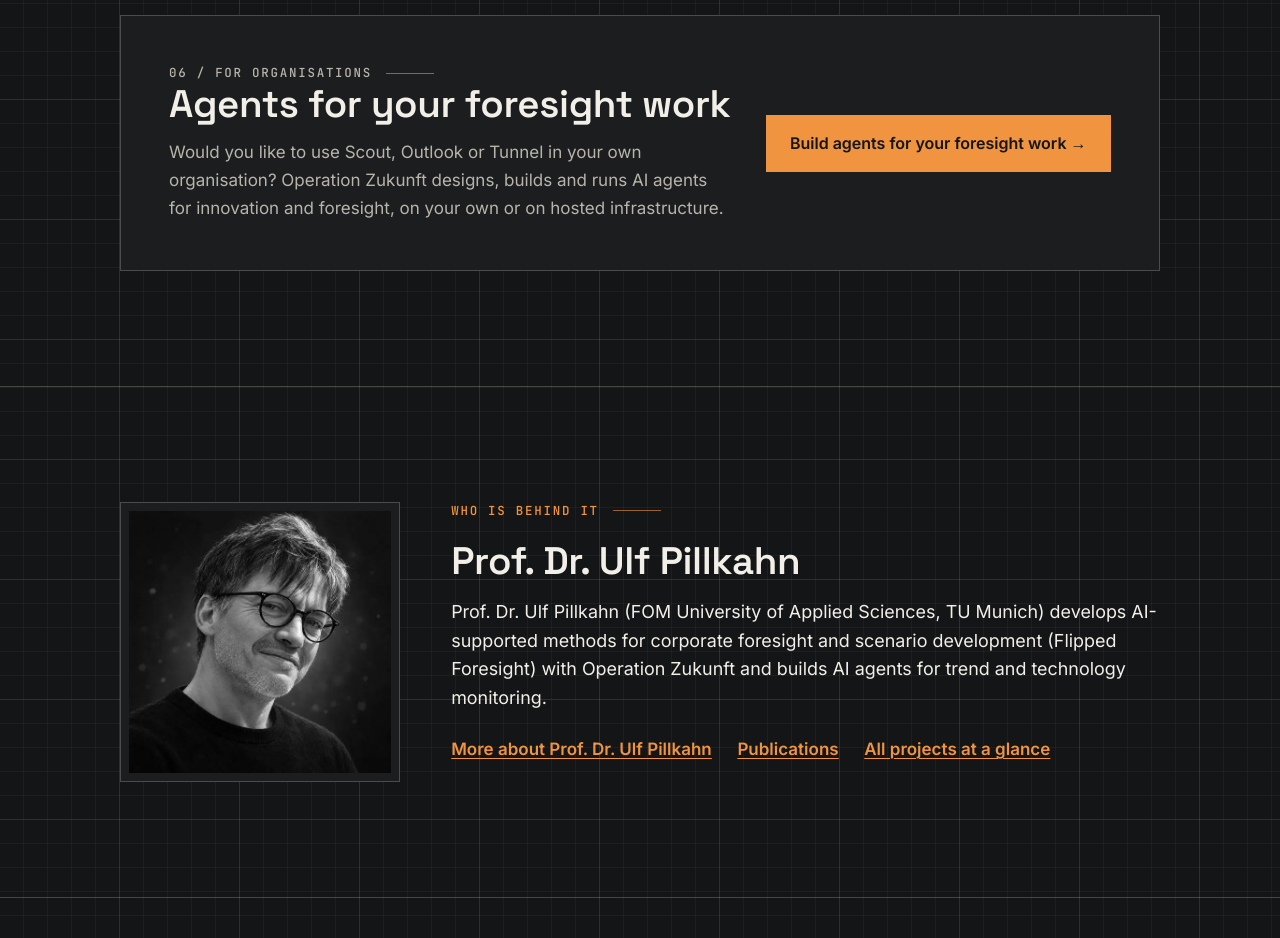
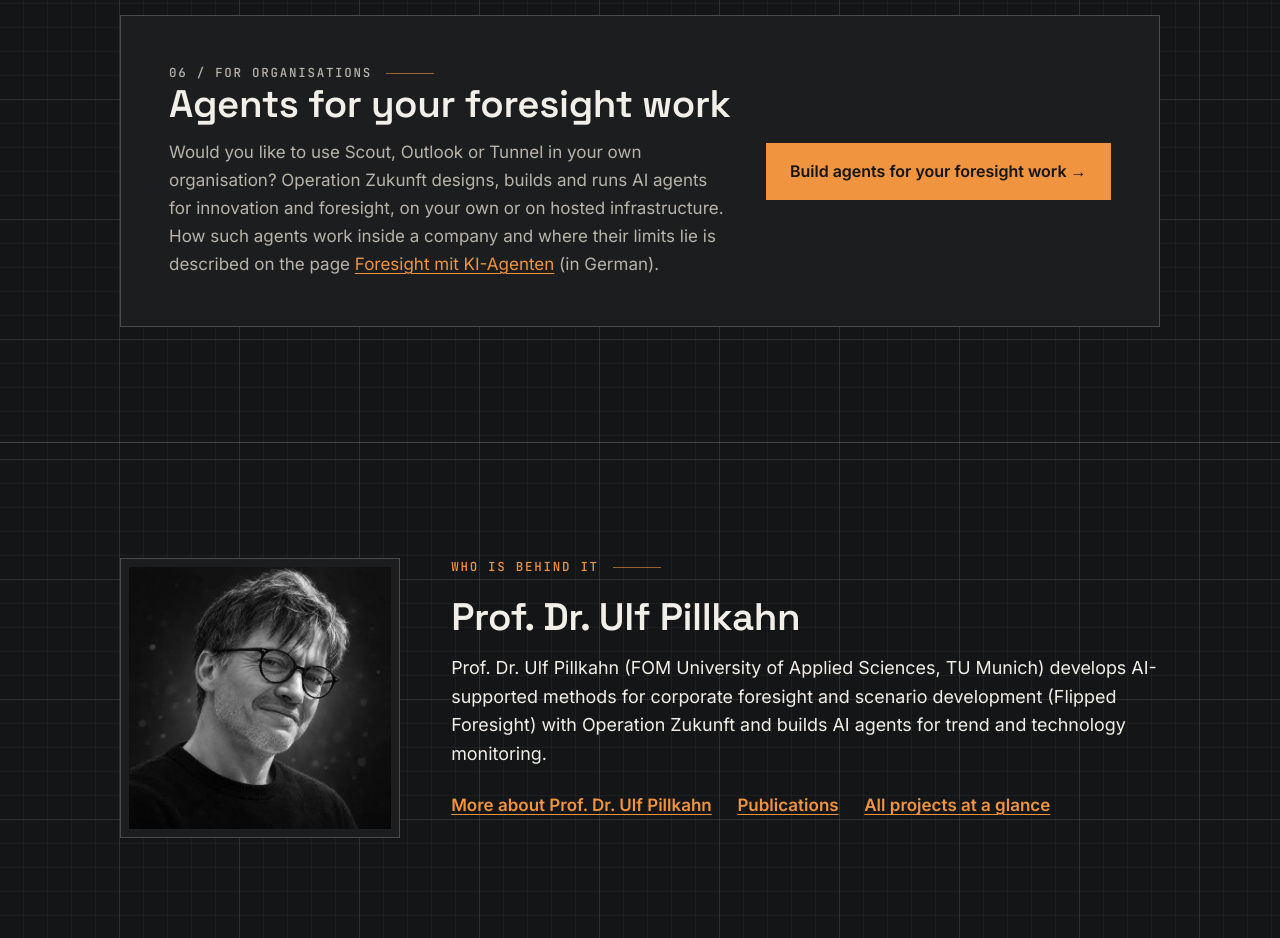
Before and after one commit to ulfpillkahn-alt/agentic-foresight.com, a plain HTML site: page en/index.html in a window 1280 px wide. Shown: the part 4940-5878 px from the top of the page. Drawn offline with Linux system fonts and the light colour scheme.

Commit message:
Link auf die Leitseite „Foresight mit KI-Agenten“ bei Operation Zukunft
- Abschnitt „Für Unternehmen“ (DE und EN): ein Satz mit Link auf
  https://operation-zukunft.de/foresight-mit-ki-agenten/
- llms.txt: Zeile zur Leitseite

Co-Authored-By: Claude Fable 5.2 <noreply@anthropic.com>

```diff
--- a/en/index.html
+++ b/en/index.html
@@ -317,7 +317,7 @@
       <div>
         <p class="label">06 / For organisations</p>
         <h2>Agents for your foresight work</h2>
-        <p>Would you like to use Scout, Outlook or Tunnel in your own organisation? Operation Zukunft designs, builds and runs AI agents for innovation and foresight, on your own or on hosted infrastructure.</p>
+        <p>Would you like to use Scout, Outlook or Tunnel in your own organisation? Operation Zukunft designs, builds and runs AI agents for innovation and foresight, on your own or on hosted infrastructure. How such agents work inside a company and where their limits lie is described on the page <a href="https://operation-zukunft.de/foresight-mit-ki-agenten/" data-track="link-leitseite">Foresight mit KI-Agenten</a> (in German).</p>
       </div>
       <a class="knopf" href="https://operation-zukunft.de/#angebote" data-track="cta-angebot">Build agents for your foresight work →</a>
     </div>
```
Also changed, not shown: index.html (+1 -1 lines), llms.txt.
